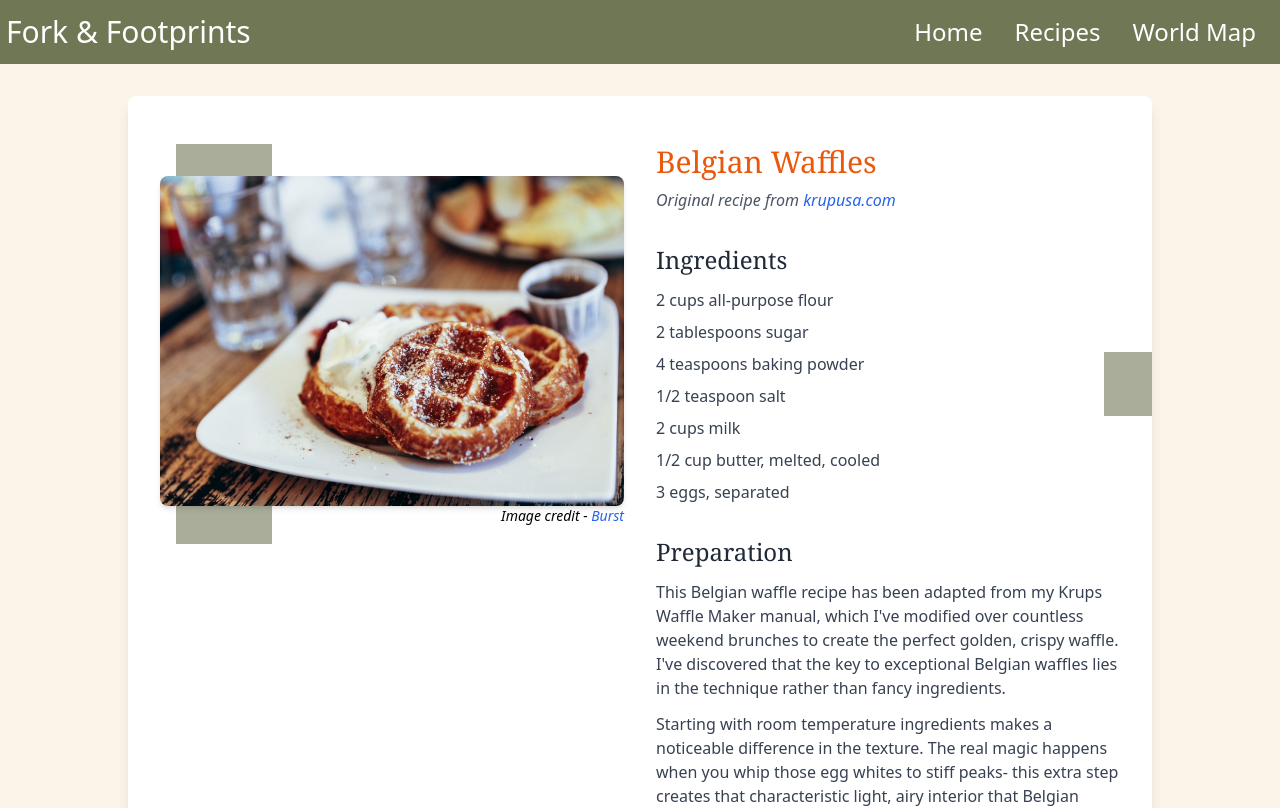
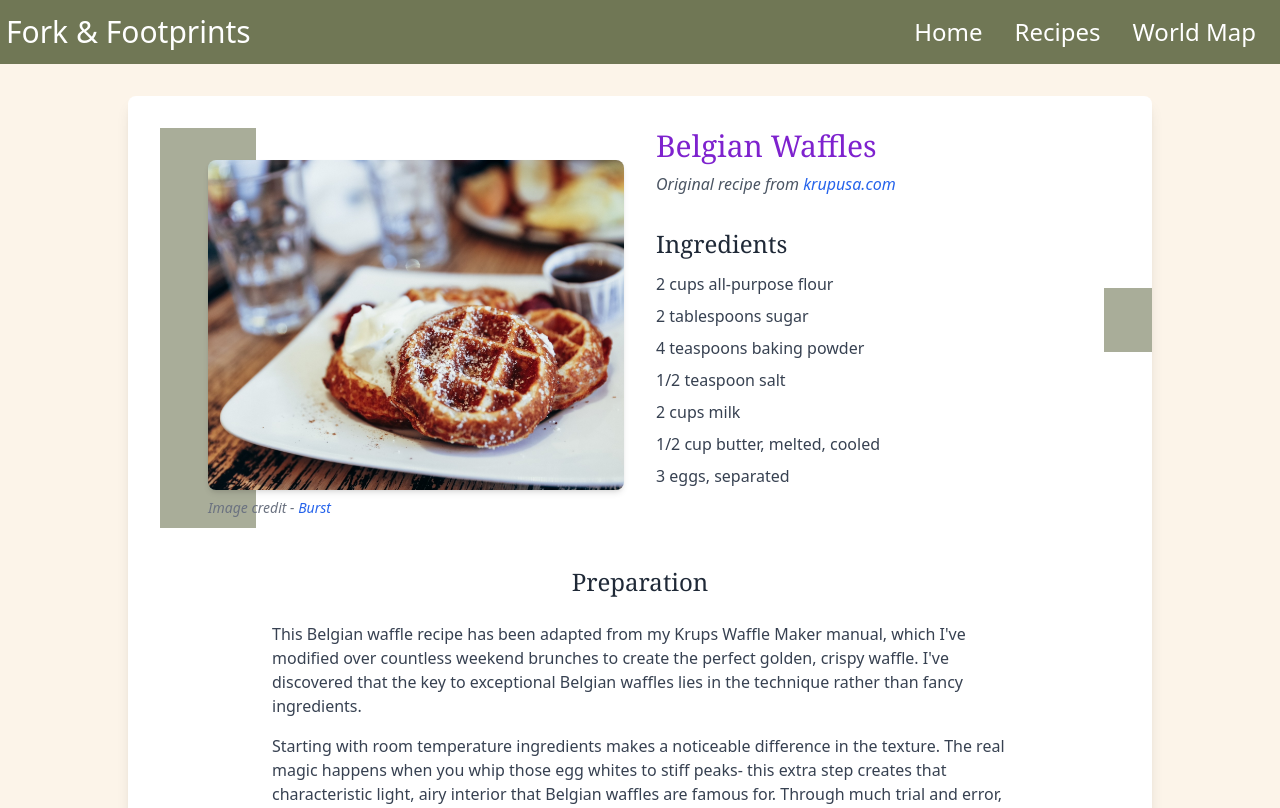
Before and after one commit to Tthompson8416/fork-and-footprints, a React (Vite) app: page /fork-and-footprints/fork-and-footprints/recipes/belgium/recipe1 in a window 1280 px wide. Shown: the top 808 px of the page. Built offline with nearby package versions, Linux system fonts and the light colour scheme.

Commit message:
Initial setup for recipe cards

```diff
--- a/src/pages/Recipe1.jsx
+++ b/src/pages/Recipe1.jsx
@@ -2,22 +2,20 @@ import belgianWaffle from "../assets/images/belgium-images/belgian-waffle.jpg";
 
 const Recipe1 = () => {
   return (
-    <div className="bg-custom-cream px-6 py-12 flex justify-center mt-12">
-      <div className="bg-white rounded-lg shadow-lg w-full max-w-[95%] sm:max-w-4xl lg:max-w-5xl relative p-8">
-        {/* Grid container for side-by-side layout */}
-        <div className="grid grid-cols-1 sm:grid-cols-2 gap-8 mt-4">
+    <div className="bg-custom-cream px-8 py-12 flex justify-center">
+      <div className="bg-white rounded-lg shadow-lg top-12 w-full max-w-[95%] sm:max-w-4xl lg:max-w-5xl relative p-8">
+        {/* Two-column grid for image and ingredients */}
+        <div className="grid grid-cols-1 sm:grid-cols-2 gap-8 mb-12">
           {/* Left column - Image section */}
           <div className="relative">
-            <div className="hidden sm:block absolute w-24 ml-4 lg:w-24 h-[400px] bg-custom-accent/60 z-0" />
-
+            <div className="hidden sm:block absolute left-0 w-24 lg:w-24 h-[400px] bg-custom-accent/60 z-0" />
+            <div className="relative ml-12">
               <img
                 src={belgianWaffle}
                 alt="Belgian Waffles"
-              className="relative top-8 rounded-lg shadow-md w-full h-[300px] sm:h-[330px] object-cover"
+                className="rounded-lg shadow-md mt-8 w-full h-[300px] sm:h-[330px] object-cover z-10"
               />
-
-            {/* Moved image credit below image */}
-            <p className="text-xs sm:text-sm text-black italic text-right mt-8 relative z-10">
+              <p className="text-xs sm:text-sm text-gray-500 italic text-left mt-2 relative z-20">
                 Image credit -{" "}
                 <a
                   href="https://www.shopify.com/stock-photos"
@@ -29,12 +27,12 @@ const Recipe1 = () => {
                 </a>
               </p>
             </div>
+          </div>
 
-          {/* Right column - Content section */}
+          {/* Right column - Title and Ingredients */}
           <div className="space-y-8">
-            {/* Title and attribution section */}
             <div className="text-center sm:text-left">
-              <h1 className="text-2xl sm:text-3xl font-serif mb-2 text-red-500 sm:text-yellow-500 md:text-green-600 lg:text-purple-800 xl:text-orange-600 2xl:text-gray-600 3xl:text-blue-700">
+              <h1 className="text-2xl sm:text-3xl font-serif mb-2 text-red-500 sm:text-yellow-500 md:text-blue-700 lg:text-gray-600 xl:text-purple-700 2xl:text-green-700 3xl:text-orange-700">
                 Belgian Waffles
               </h1>
               <p className="text-sm sm:text-base text-gray-600 italic">
@@ -50,7 +48,6 @@ const Recipe1 = () => {
               </p>
             </div>
 
-            {/* Ingredients section */}
             <div>
               <h2 className="text-xl sm:text-2xl font-serif text-gray-800 mb-3">
                 Ingredients
@@ -65,13 +62,15 @@ const Recipe1 = () => {
                 <li>3 eggs, separated</li>
               </ul>
             </div>
+          </div>
+        </div>
 
-            {/* Preparation section */}
-            <div>
-              <h2 className="text-xl sm:text-2xl font-serif text-gray-800 mb-3">
+        {/* Full-width Preparation section */}
+        <div className="max-w-3xl mx-auto px-4">
+          <h2 className="text-xl sm:text-2xl font-serif text-gray-800 mb-6 text-center">
             Preparation
           </h2>
-              <div className="space-y-3 text-sm sm:text-base text-gray-700">
+          <div className="space-y-4 text-sm sm:text-base text-gray-700">
             <p>
               This Belgian waffle recipe has been adapted from my Krups Waffle
               Maker manual, which I've modified over countless weekend brunches to
@@ -96,11 +95,10 @@ const Recipe1 = () => {
             </p>
           </div>
         </div>
-          </div>
-        </div>
 
-        {/* Right decorative bar */}
-        <div className="hidden sm:block absolute top-64 right-0 w-24 lg:w-12 h-16 bg-custom-accent/60" />
+        {/* Decorative elements */}
+        <div className="hidden sm:block absolute top-48 right-0 w-16 lg:w-12 h-16 bg-custom-accent/60" />
+        <div className="hidden sm:block absolute bottom-0 right-0 w-16 lg:w-24 h-24 bg-sage-green/20 rounded-br-lg" />
       </div>
     </div>
   );
```
Lines whose indentation alone changed are shown as unchanged.
